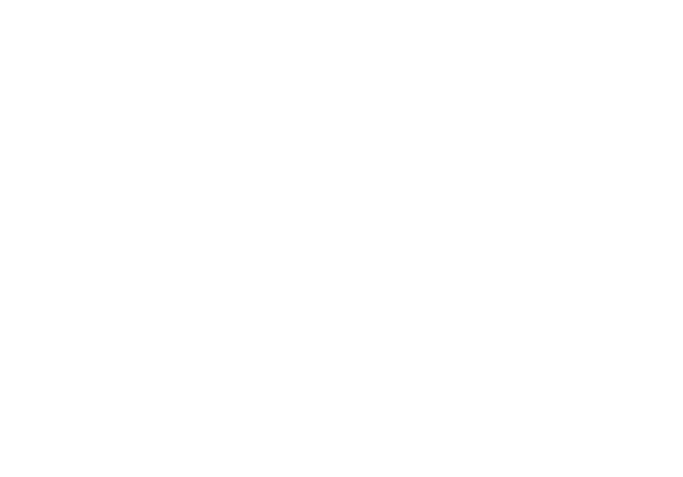
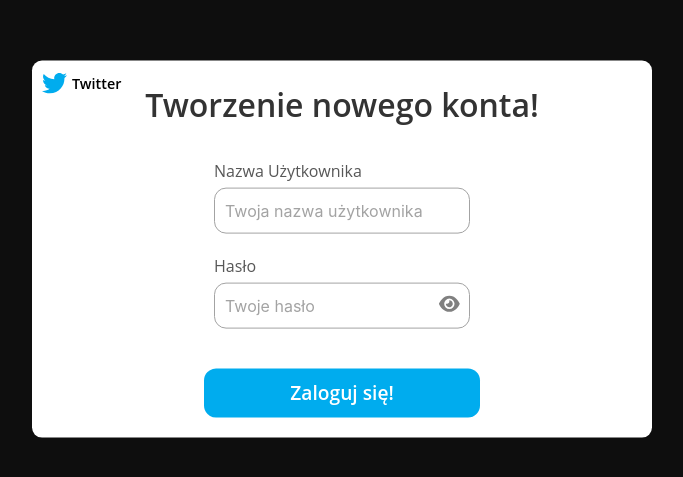
Before and after one commit to Jukacz/TwitterApp, a React (Create React App) app in the folder frontend/: page /register in a window 1280 px wide. Before the commit this address had no page. Shown: the part 151-628 px from the top of the page, without its empty margins (298-981 px from the left). Built offline with nearby package versions, Linux system fonts and the light colour scheme.

Commit message:
register init append

```diff
--- a/frontend/src/App.tsx
+++ b/frontend/src/App.tsx
@@ -1,7 +1,7 @@
 import "./App.css";
 import React, { useEffect, useState } from "react";
 import { Routes, Route, useLocation } from "react-router-dom";
-import { Dashboard, Login } from "./views";
+import { Dashboard, Login, Register } from "./views";
 import { User } from "./interfaces/user.interface";
 import { AnimatePresence } from "framer-motion";
 import { ChakraProvider } from "@chakra-ui/react";
@@ -41,6 +41,7 @@
             <Routes location={location} key={location.pathname}>
               <Route path="/" element={<Dashboard />} />
               <Route path="/login" element={<Login />} />
+              <Route path="/register" element={<Register />} />
             </Routes>
           </AnimatePresence>
         </UserContext.Provider>
--- a/frontend/src/views/Login/animationsConfig.ts
+++ b/frontend/src/animationsConfig/login-animations.ts
@@ -28,6 +28,10 @@
     height: "100%",
     width: "100%",
   },
+  exitAlternative: {
+    height: "600px",
+    width: "1200px",
+  },
 };
 
 const animationTextContainerConfig = {
--- a/frontend/src/views/Register/Register.scss
+++ b/frontend/src/views/Register/Register.scss
@@ -0,0 +1,217 @@
+.register-container {
+  min-height: 100vh;
+  position: relative;
+  background-color: rgb(14, 14, 14);
+
+  .register-box {
+    position: absolute;
+    top: 50%;
+    left: 50%;
+    transform: translate(-50%, -50%);
+    display: flex;
+    height: auto;
+    padding: 10px;
+    border-radius: 10px;
+    background-color: white;
+
+    .twitter-icon {
+      position: absolute;
+      top: 0;
+      left: 0;
+      display: flex;
+      gap: 5px;
+      align-items: center;
+      padding: 10px;
+
+      svg {
+        width: 25px;
+        height: 25px;
+        color: #00acee;
+      }
+      font-size: 0.9rem;
+      p {
+        font-weight: 600;
+        color: black;
+        font-family: "Open Sans", sans-serif;
+      }
+    }
+
+    .form-side {
+      align-self: center;
+      display: flex;
+      flex-direction: column;
+      align-items: center;
+      width: 600px;
+      padding: 10px;
+      h1 {
+        font-size: 2rem;
+        font-weight: 600;
+        color: rgb(51, 51, 51);
+        font-family: "Open Sans", sans-serif;
+        margin-bottom: 20px;
+      }
+      form {
+        .input-group {
+          margin: 10px;
+          margin-bottom: 20px;
+          position: relative;
+          width: fit-content;
+
+          p {
+            margin: 0;
+            margin-bottom: 5px;
+            color: #575757;
+            text-align: left;
+            font-family: "Open Sans", sans-serif;
+          }
+          input {
+            border-radius: 0.75rem;
+            padding: 10px;
+            font-size: 1rem;
+            width: 20vw;
+            border: 1px solid #a3a3a3;
+            transition: all 0.2s ease-in-out;
+
+            &::placeholder {
+              color: #a3a3a3;
+            }
+
+            &:focus {
+              outline: none;
+              border: 1px solid #00acee;
+            }
+          }
+
+          .show-password-button {
+            position: absolute;
+            right: 10px;
+            top: 52%;
+            background-color: transparent;
+            border: none;
+
+            svg {
+              color: grey;
+              font-size: 1.15rem;
+            }
+          }
+        }
+      }
+
+      .submit-button {
+        width: 100%;
+        padding: 10px;
+        margin-top: 20px;
+        font-size: 1.2rem;
+        font-weight: 600;
+        border-radius: 0.75rem;
+        border: none;
+        background-color: #00acee;
+        color: white;
+        font-family: "Open Sans", sans-serif;
+        cursor: pointer;
+        transition: all 0.2s ease-in-out;
+
+        &:hover {
+          background-color: #0084b4;
+        }
+
+        &:active {
+          transform: scale(0.95);
+        }
+      }
+    }
+    .text-side {
+      width: 350px;
+      height: 100%;
+      background: rgb(90, 90, 255);
+      background: linear-gradient(
+        135deg,
+        rgba(90, 90, 255, 1) 31%,
+        rgba(30, 217, 255, 1) 100%
+      );
+      display: flex;
+      flex-direction: column;
+      justify-content: center;
+      align-items: center;
+      padding: 10px;
+      border-radius: 10px;
+      // when shirnk div shrink from right side
+      flex-shrink: 0;
+
+      h2 {
+        font-size: 2.5rem;
+        font-weight: bolder;
+        color: white;
+        font-family: "Open Sans", sans-serif;
+        margin-bottom: 30px;
+      }
+      p {
+        font-size: 1rem;
+        font-weight: lighter;
+        line-height: 1.5;
+        padding: 10px;
+        color: rgb(228, 228, 228);
+        font-family: "Open Sans", sans-serif;
+        margin-bottom: 30px;
+      }
+
+      .button-register {
+        background-color: rgb(27, 27, 27);
+        text-decoration: none;
+        padding: 15px;
+        width: 50%;
+        text-align: center;
+        border-radius: 2rem;
+        color: white;
+        font-size: 1rem;
+        font-family: "Open Sans", sans-serif;
+      }
+    }
+
+    .register-phone-link {
+      position: absolute;
+      bottom: 10px;
+      right: 50%;
+      transform: translateX(50%);
+      color: #00acee;
+      width: max-content;
+      text-decoration: underline;
+
+      &:hover {
+        color: #0084b4;
+      }
+    }
+  }
+
+  @media only screen and (max-width: 950px) {
+    .register-box {
+      flex-direction: column;
+      height: 70vh;
+      width: 80vw;
+      .twitter-icon {
+        position: static;
+        justify-content: center;
+
+        svg {
+          height: 10vw;
+          width: 10vw;
+        }
+      }
+
+      .form-side {
+        width: 60vw;
+        form {
+          width: 100% !important;
+
+          .input-group {
+            width: 100% !important;
+            margin: 20px 0px;
+            input {
+              width: inherit !important;
+            }
+          }
+        }
+      }
+    }
+  }
+}
--- a/frontend/src/views/Register/Register.tsx
+++ b/frontend/src/views/Register/Register.tsx
@@ -1,8 +1,97 @@
-import React from "react";
+import React, { useState } from "react";
 import "./Register.scss";
+import { motion } from "framer-motion";
+import { FontAwesomeIcon } from "@fortawesome/react-fontawesome";
+import { faTwitter } from "@fortawesome/free-brands-svg-icons";
+import { useMediaQuery } from "@chakra-ui/react";
+import { animationFormConfig } from "../../animationsConfig/login-animations";
+import { faEye, faEyeSlash } from "@fortawesome/free-solid-svg-icons";
 
 const Register: React.FC = () => {
-  return <div className="register">Register</div>;
+  const [username, setUsername] = useState<string>("");
+  const [password, setPassword] = useState<string>("");
+  const [showPassword, setShowPassword] = useState<boolean>(false);
+  const [loading, setLoading] = useState<boolean>(false);
+
+  let [isGoingToRegister, setIsGoingToRegister] = useState<boolean>(false);
+  const [isPhone] = useMediaQuery("(min-width: 951px)");
+  return (
+    <div className="register-container">
+      <motion.div className="register-box">
+        <motion.div
+          className="twitter-icon"
+          exit={isGoingToRegister ? "exit" : { opacity: 0 }}
+          transition={{ duration: 0.2 }}
+        >
+          <FontAwesomeIcon icon={faTwitter} />
+          {isPhone && <p>Twitter</p>}
+        </motion.div>
+        <div className="form-side">
+          <motion.div
+            initial="initial"
+            animate="animate"
+            exit={!isGoingToRegister ? "exit" : ""}
+            variants={animationFormConfig()}
+          >
+            <h1>Tworzenie nowego konta!</h1>
+          </motion.div>
+          <form>
+            <motion.div
+              initial="initial"
+              animate="animate"
+              exit={!isGoingToRegister ? "exit" : ""}
+              variants={animationFormConfig(0.2, 0.2)}
+            >
+              <div className="input-group">
+                <p>Nazwa Użytkownika</p>
+                <input
+                  type="text"
+                  placeholder="Twoja nazwa użytkownika"
+                  onChange={(e) => setUsername(e.target.value)}
+                />
+              </div>
+            </motion.div>
+            <motion.div
+              initial="initial"
+              animate="animate"
+              exit={!isGoingToRegister ? "exit" : ""}
+              variants={animationFormConfig(0.4, 0.4)}
+            >
+              <div className="input-group">
+                <p>Hasło</p>
+                <input
+                  type={showPassword ? "text" : "password"}
+                  placeholder="Twoje hasło"
+                  onChange={(e) => setPassword(e.target.value)}
+                />
+                <button
+                  className="show-password-button"
+                  onClick={() => setShowPassword((prev) => !prev)}
+                  type="button"
+                >
+                  <FontAwesomeIcon icon={showPassword ? faEyeSlash : faEye} />
+                </button>
+              </div>
+            </motion.div>
+            <motion.div
+              initial="initial"
+              animate="animate"
+              exit={!isGoingToRegister ? "exit" : ""}
+              variants={animationFormConfig(0.6, 0.6)}
+            >
+              <button
+                className="submit-button"
+                type="submit"
+                disabled={loading}
+              >
+                Zaloguj się!
+              </button>
+            </motion.div>
+          </form>
+        </div>
+      </motion.div>
+    </div>
+  );
 };
 
 export default Register;
--- a/frontend/src/views/index.ts
+++ b/frontend/src/views/index.ts
@@ -1,4 +1,5 @@
 import Login from "./Login/Login";
 import Dashboard from "./Dashboard/Dashboard";
+import Register from "./Register/Register";
 
-export { Login, Dashboard };
+export { Login, Dashboard, Register };
```
Also changed, not shown: frontend/src/views/Login/Login.tsx (+14 -15 lines), 1 other file (tests, documents, lock files or other folders).
